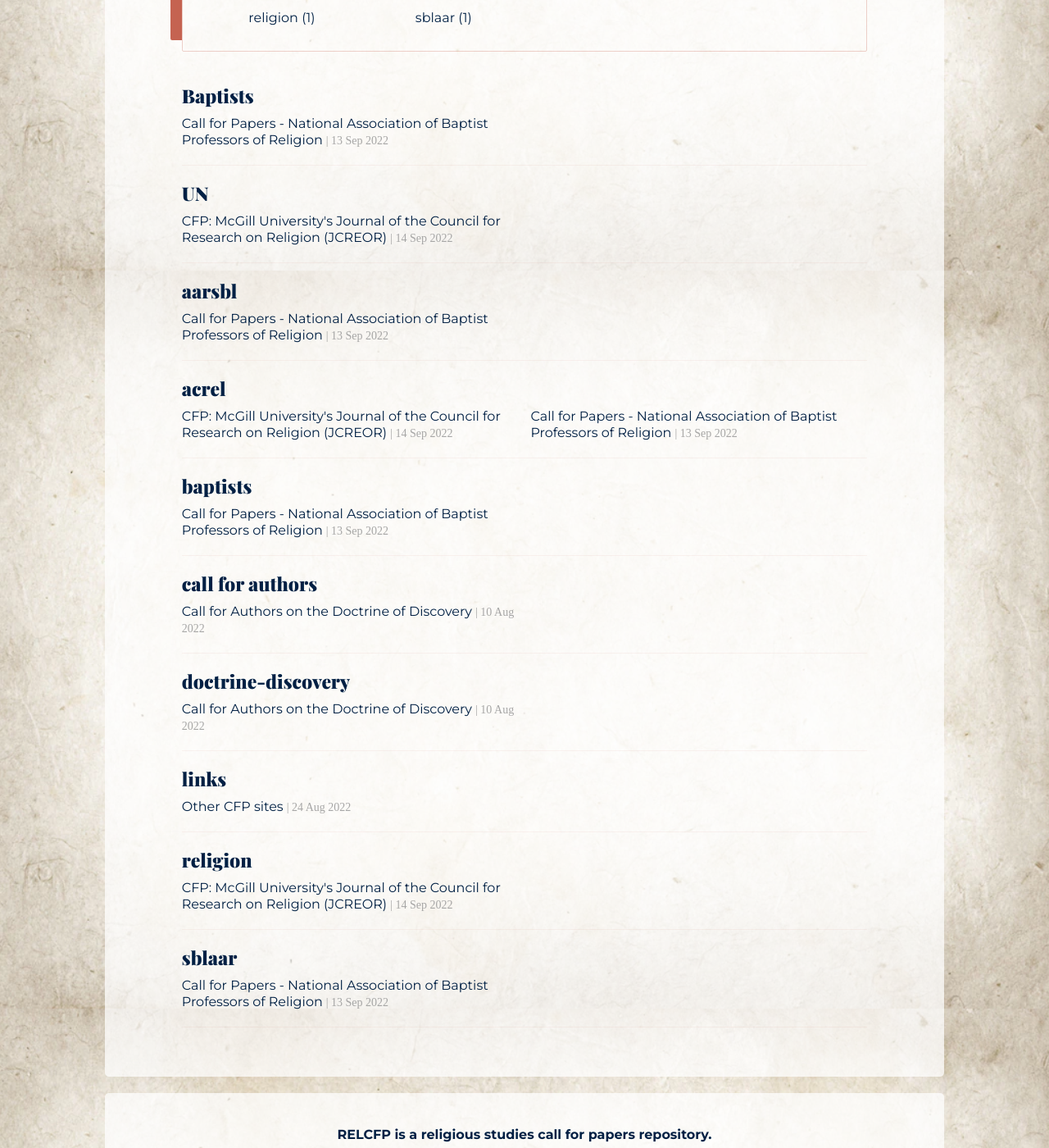
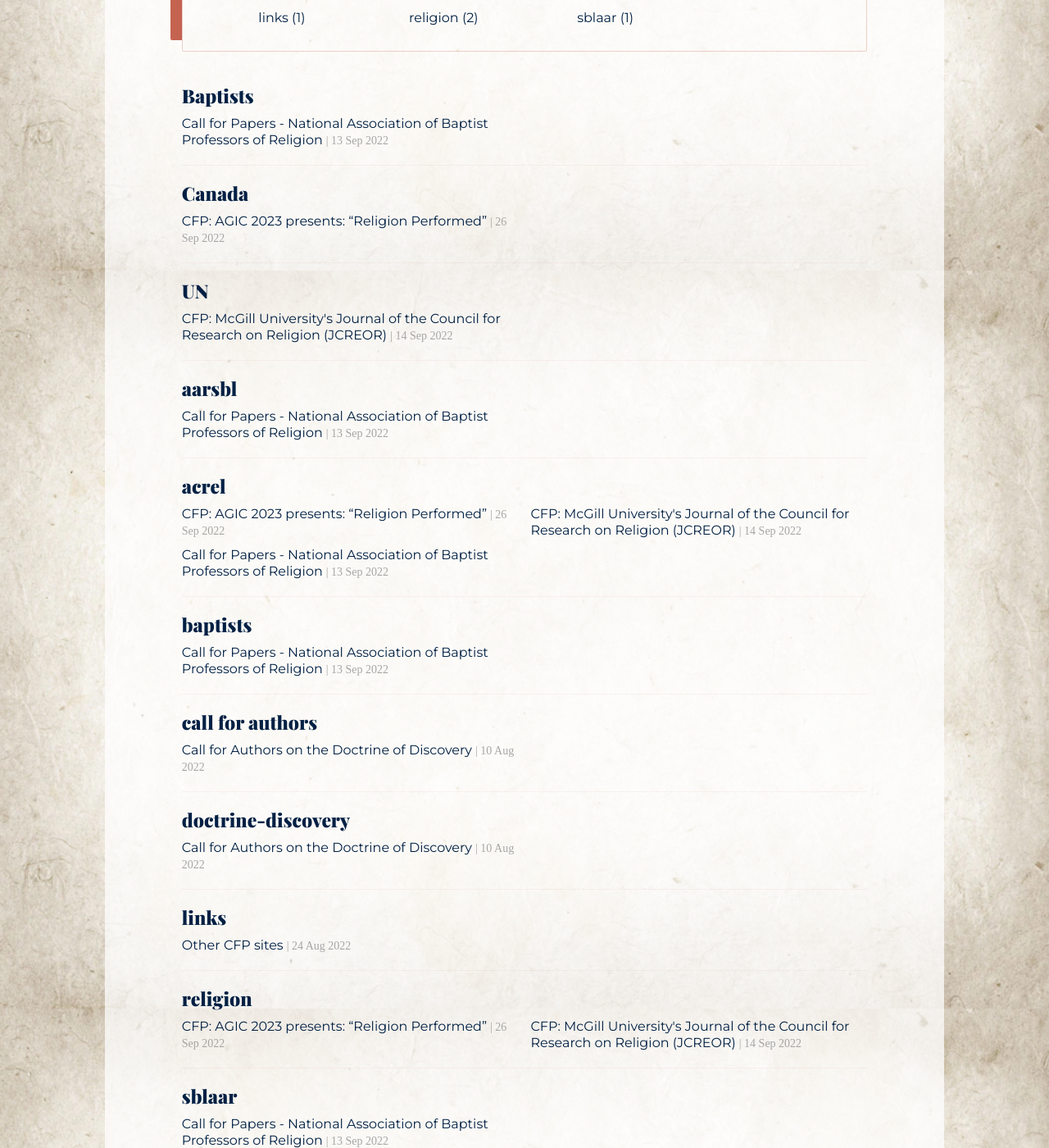
Before and after one commit to adamdjbrett/relcfp, a Jekyll site: the page built from tag.html, in a window 1280 px wide and 1400 px high, scrolled down 570 px. Shown: the whole window at 82% size. Built offline with Jekyll 4.4.1, drawn with Linux system fonts in a browser that asks for light colours; nearby versions of some CDN libraries; a script that is not in the unit is left out; some of the changed lines change nothing that is shown.

Commit message:
new post

```diff
--- /dev/null
+++ b/_posts/2022-09-26-agic-religion-performed.md
@@ -0,0 +1,39 @@
+---
+layout: post
+section_id: posts
+title: "CFP: AGIC 2023 presents: “Religion Performed”"
+date: 2022-09-26-01T14:54:46
+excerpt: "Religion Performed: Insights at the Intersection of Religiosity, Performance, and Performativity."
+image: "/assets/images/reli-gion-per-formed-1.png"
+categories:
+  - Blog
+tags:
+  - Canada
+  - acrel
+  - religion
+paginate: true
+author: adamdjbrett
+---
+The 28th Annual Graduate Interdisciplinary Conference at Concordia University (Tiohtià:ke/Montréal) is pleased to present the theme of this year’s conference: _**Religion Performed: Insights at the Intersection of Religiosity, Performance, and Performativity**_. This hybrid event will be held over two days in the Winter 2023 semester.
+
+Call for Papers
+---------------
+
+This year, we invite scholars and artists alike to explore the fascinating interplay of religion and performance, broadly conceived. We encourage prospective presenters to think, work, play, and/or move through the many possible meanings of “religion” and “performance,” and the countless ways in which these two concepts might interact. Performers and presenters may elect to engage with one or more of the areas listed below or to reach beyond these suggestions. It is our hope that this year’s proposed intellectual and experiential pursuit will prompt an exciting deployment of creative energies and fruitful interdisciplinary collaboration.
+
+Possible areas of exploration:
+
+*   Religiosity, performativity and the digital space
+*   Performed faith (onstage, in daily life, etc.)
+*   Remembrance (personal, collective)
+*   Identity formation/reconfiguration
+*   Performances/artistic presentations (poetry, music, dance, etc.) and their contingent contexts
+*   Ritual (its sources and iterations)
+*   Material practices and objects
+
+**Event description:** This year’s hybrid programming will be held over two days. A full-day, in-person conference will be held at Concordia University on **March 9th, 2023**. Participants will have the option to attend the conference in person or remotely, as all proceedings will be livestreamed. The second part of the conference will be held on **March 16th, 2023**, from 1 to 4 p.m. EST, and will take the form of an entirely virtual “webinar”. Both parts of the conference will feature a combination of paper presentations, panel discussions, keynote addresses, and live or recorded creative performances. It is our hope that our diversified programming and accessible conference format will foster meaningful exchanges across disciplinary and geographic divides.
+
+
+**Submission instructions:** Proposals of max. 300 words are due **November 15, 2022** to [agic@concordia.ca](mailto:agic@concordia.ca) and must include: a project title and five descriptive keywords; the applicant’s name, email address, and a brief biography (approx. 150 words). Those affiliated with a university are asked to additionally submit their department and graduate level. Submissions in both English and French are welcomed, as are multi/intermedia or performance-based works. We ask that proposals be written either in French or English and expect discussion to take place primarily in English. However, we welcome presentations/performances which feature a component in a language other than English or French. For those who wish to present a performance-based work, a short but descriptive proposal is acceptable.
+
+**Undergraduate mentorship opportunity:** Given its desire to promote diverse talent including that of newer students, the AGIC 2023 organizing committee also welcomes submissions from undergraduate students. Outstanding proposals will be retained, and student presenters will be assigned a graduate-level student mentor who will offer feedback and encouragement to the presenter in a one-one-one post-conference workshop. Please see above section for submission instructions.
```
Also changed, not shown: _posts/2022-09-14-JCREOR-cfp.md (+1 -1 lines), 1 other file.
